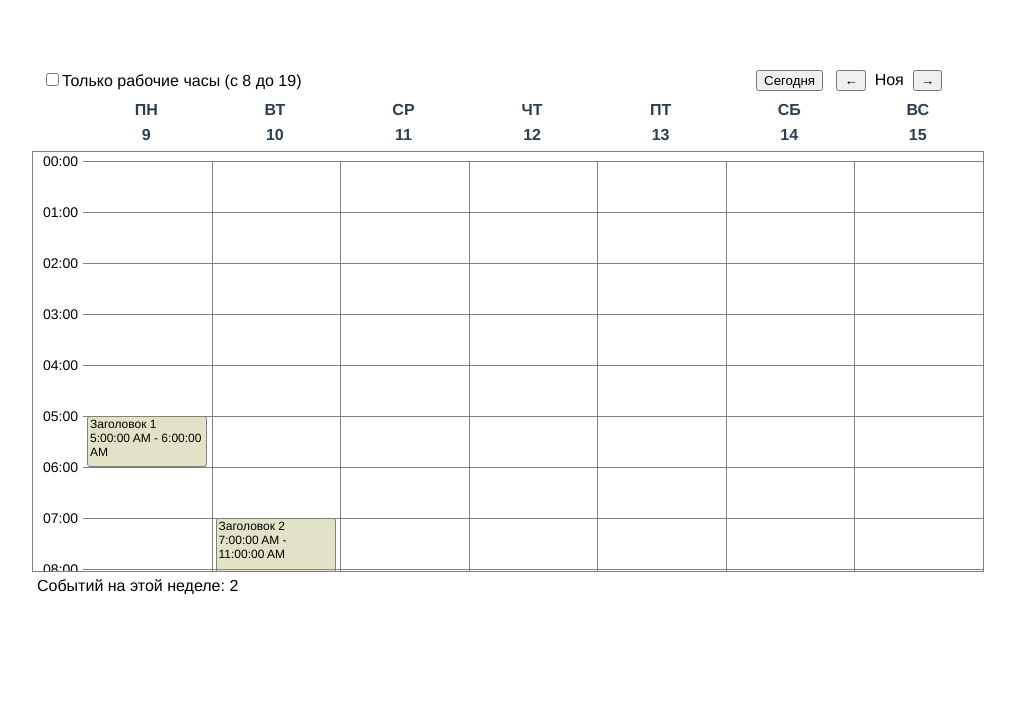
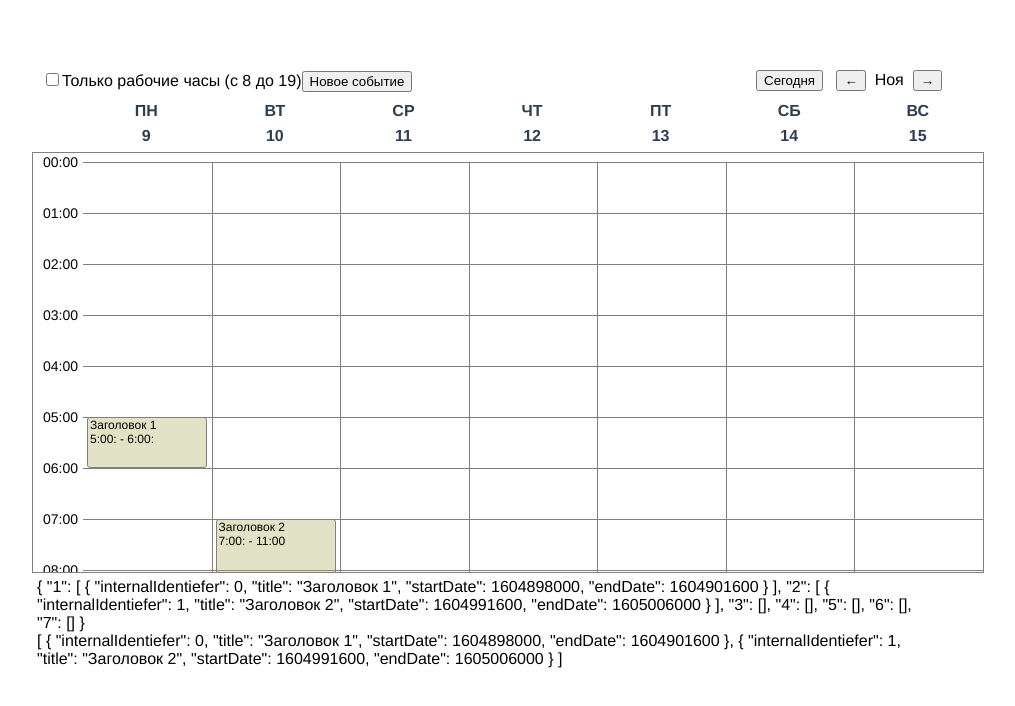
Before and after one commit to makkoveevs/mymapa-test, a Vue app: page / in a window 1280 px wide. Shown: the top 706 px of the page, without its empty margins (158-1173 px from the left). Built offline with nearby package versions, Linux system fonts and the light colour scheme.

Commit message:
Event Creator and Event Edit

```diff
--- a/src/common/DateUtils.js
+++ b/src/common/DateUtils.js
@@ -28,6 +28,10 @@ const hourItemHeight = 51;
 
 const getNextModnayTS = (monday) => new Date(monday + weekTSPeriod) / 1000;
 
+const roundDateProcessor = (ts = 0) => {
+  return Math.round(ts / 60) * 60;
+};
+
 export default {
   getMondayTS,
   createDefaultHoursList,
@@ -38,4 +42,5 @@ export default {
   monthsNames,
   hourItemHeight,
   getNextModnayTS,
+  roundDateProcessor,
 };
--- /dev/null
+++ b/src/common/EventManager.js
@@ -0,0 +1,41 @@
+let i = 0;
+import DateUtils from './DateUtils';
+
+class EventItem {
+  constructor({ internalIdentiefer, title, startDate = new Date() / 1000, endDate = new Date() / 1000 }) {
+    this.internalIdentiefer =
+      internalIdentiefer == null || internalIdentiefer == undefined
+        ? this.constructor.idGenerator()
+        : internalIdentiefer;
+    this.title = title || '';
+    this.startDate = this.constructor.startDateProcessor(startDate);
+    this.endDate = this.endDateProcessor(endDate);
+  }
+
+  static startDateProcessor(ts) {
+    return DateUtils.roundDateProcessor(ts);
+  }
+  static idGenerator() {
+    return i++;
+  }
+
+  endDateProcessor(ts) {
+    const minLength = 60;
+    let ret = DateUtils.roundDateProcessor(ts);
+    if (ret < this.startDate + minLength) ret = this.startDate + minLength;
+    return ret;
+  }
+}
+
+class EventManager {
+  constructor(data) {
+    return this.constructor.eventProcessor(data);
+  }
+
+  static eventProcessor(data = []) {
+    if (!Array.isArray(data)) return [];
+    return data.map((e) => new EventItem({ ...e, internalIdentiefer: i++ }));
+  }
+}
+
+export { EventManager, EventItem };
--- a/src/components/Calendar/index.vue
+++ b/src/components/Calendar/index.vue
@@ -4,6 +4,10 @@
       <div>
         <input type="checkbox" v-model="only_work_hours" id="only_work_hours" />
         <label for="only_work_hours">Только рабочие часы (c {{ work_hours.start }} до {{ work_hours.end }})</label>
+        <button type="button" @click="addEventDialog = true" v-if="!addEventDialog && editedItem == null">
+          Новое событие
+        </button>
+        <button type="button" @click="cancel" v-else>Отменить</button>
       </div>
       <div>
         <button type="button" @click="setToday">Сегодня</button>&nbsp;&nbsp;
@@ -11,6 +15,14 @@
         &nbsp;{{ currentMonthName }}&nbsp;
         <button type="button" @click="incrementWeek">&#8594;</button>
       </div>
+    </div>
+    <div>
+      <event-creator
+        @saveevent="saveEvent"
+        v-if="addEventDialog || editedItem"
+        :ev="editedItem"
+        :editmode="!addEventDialog"
+      />
     </div>
     <div class="week_container">
       <div class="day_of_week" v-for="day_item in days_of_week" :key="day_item.number">
@@ -44,12 +56,15 @@
             :key="i"
             :evtdata="evt"
             :style="`top:${getEventTopPosition(evt.startDate, day_item.number)}px;`"
+            @editevent="editEvent"
           ></event-component>
         </div>
       </div>
     </div>
     <div class="footer_section">
-      <div>Событий на этой неделе: {{ eventsOnSelectedWeek.length }}</div>
+      <!-- <div>Событий на этой неделе: {{ eventsOnSelectedWeek.length }}</div> -->
+      <div>{{ eventsByDays }}</div>
+      <div>{{ data }}</div>
     </div>
   </div>
 </template>
@@ -57,11 +72,13 @@
 <script>
 import calendar_events from '@/mock/calendar_events';
 import DateUtils from '@/common/DateUtils.js';
-import EventComponent from './EventComponent.vue';
+import EventComponent from '../EventComponent';
+import EventCreator from '../EventCreator';
+import { EventManager, EventItem } from '@/common/EventManager';
 
 export default {
   name: 'Calendar',
-  components: { EventComponent },
+  components: { EventComponent, EventCreator },
   data() {
     this.work_hours = { start: 8, end: 19 };
     this.hour_item_height = DateUtils.hourItemHeight;
@@ -73,6 +90,9 @@ export default {
       monday: DateUtils.getMondayTS(),
       eventsByDays: {},
       prepareDropDay: 0,
+
+      addEventDialog: false,
+      editedItem: null,
     };
   },
   methods: {
@@ -80,6 +100,9 @@ export default {
       this.prepareDropDay = 0;
     },
     dropHandler(event) {
+      this.editedItem = null;
+      this.addEventDialog = false;
+
       const dropDay = this.prepareDropDay;
       this.dragEndHandler();
       const offsetYstart = +event.dataTransfer.getData('offsety');
@@ -104,10 +127,11 @@ export default {
       const evtStr = event.dataTransfer.getData('evt');
       //вынужденно ищу событие таким образом, так как в исходных данных нет никакого уникального идентификатора (напр. ключа ID)
       const idx = this.data.findIndex((e) => JSON.stringify(e) === evtStr);
+      // const idx = this.data.findIndex((e) => e.internalIdentiefer == evtStr.internalIdentiefer);
       if (idx == -1) return;
       const eventLength = this.data[idx].endDate - this.data[idx].startDate;
-      this.$set(this.data[idx], 'startDate', Math.round(newStartTime));
-      this.$set(this.data[idx], 'endDate', Math.round(newStartTime + eventLength));
+      this.$set(this.data[idx], 'startDate', DateUtils.roundDateProcessor(Math.round(newStartTime)));
+      this.$set(this.data[idx], 'endDate', DateUtils.roundDateProcessor(Math.round(newStartTime + eventLength)));
       this.createStructure();
     },
 
@@ -132,7 +156,7 @@ export default {
 
       this.eventsOnSelectedWeek.forEach((e) => {
         const calcValue = (e.startDate * 1000 - this.monday) / DateUtils.dayTSPeriod;
-        const dayNum = Math.ceil(calcValue);
+        const dayNum = Math.ceil(calcValue) === 0 ? 1 : Math.ceil(calcValue);
         this.eventsByDays[dayNum].push(e);
       });
     },
@@ -144,6 +168,7 @@ export default {
       const coef = this.only_work_hours ? 24 - this.work_hours.end : 0;
       return (DateUtils.dayTSPeriod * dayNum + this.monday / 1) / 1000 - 1 - coef * 60 * 60;
     },
+
     getEventTopPosition(startDate, dayNum) {
       const ts0 = startDate;
       const ts1 = this.getTSStartOfDay(dayNum);
@@ -153,9 +178,58 @@ export default {
 
       return (px1 * (ts2 - ts1) + px2 * (ts0 - ts1)) / (ts2 - ts1);
     },
+
+    saveEvent(ev) {
+      const { title } = ev;
+
+      const startDate =
+        this.monday / 1000 +
+        (DateUtils.dayTSPeriod * (ev.dayNum - 1) +
+          DateUtils.hourTSPeriod * (ev.startTime.slice(0, 2) * 1) +
+          (DateUtils.hourTSPeriod / 60) * (ev.startTime.slice(3, 5) * 1)) /
+          1000;
+      let endDate =
+        this.monday / 1000 +
+        (DateUtils.dayTSPeriod * (ev.dayNum - 1) +
+          DateUtils.hourTSPeriod * (ev.endTime.slice(0, 2) * 1) +
+          (DateUtils.hourTSPeriod / 60) * (ev.endTime.slice(3, 5) * 1)) /
+          1000;
+
+      if (endDate <= startDate) endDate = startDate + DateUtils.hourTSPeriod / 1000;
+
+      if (this.addEventDialog) {
+        this.data.push(new EventItem({ title, startDate, endDate }));
+        this.addEventDialog = false;
+      } else if (this.editedItem != null) {
+        console.log('not null', this.editedItem);
+        const idx = this.data.findIndex((e) => +e.internalIdentiefer === +this.editedItem.internalIdentiefer);
+        if (idx === -1) return;
+        this.$set(
+          this.data,
+          idx,
+          new EventItem({ title, startDate, endDate, internalIdentiefer: this.editedItem.internalIdentiefer }),
+        );
+        console.log('idx', idx);
+        this.editedItem = null;
+      }
+    },
+
+    editEvent(ev) {
+      const startTime = new Date(ev.startDate * 1000).toLocaleTimeString().slice(0, 5);
+      const endTime = new Date(ev.endDate * 1000).toLocaleTimeString().slice(0, 5);
+      this.editedItem = { title: ev.title, dayNum: 1, startTime, endTime, internalIdentiefer: ev.internalIdentiefer };
+    },
+
+    cancel() {
+      this.addEventDialog = false;
+      this.editedItem = null;
+    },
   },
   watch: {
     monday() {
+      this.createStructure();
+    },
+    data() {
       this.createStructure();
     },
   },
@@ -173,7 +247,7 @@ export default {
     },
     eventsOnSelectedWeek() {
       return this.data.filter(
-        (e) => e.startDate > this.monday / 1000 && e.endDate < DateUtils.getNextModnayTS(this.monday / 1),
+        (e) => e.startDate >= this.monday / 1000 && e.endDate < DateUtils.getNextModnayTS(this.monday / 1),
       );
     },
     eventsContainerHeight() {
@@ -181,10 +255,7 @@ export default {
     },
   },
   created() {
-    this.data = calendar_events;
-  },
-  mounted() {
-    this.createStructure();
+    this.data = new EventManager(calendar_events);
   },
 };
 </script>
--- a/src/components/Calendar/EventComponent.vue
+++ b/src/components/EventComponent/index.vue
@@ -4,6 +4,7 @@
     draggable="true"
     class="event-component-root"
     :style="`height:${eventsComponentHeight}px;`"
+    @dblclick="editEvent"
   >
     <div>{{ evtdata.title }}</div>
     <div>{{ startTime }} - {{ endTime }}</div>
@@ -12,16 +13,27 @@
 
 <script>
 import DateUtils from '@/common/DateUtils';
+import { EventItem } from '@/common/EventManager';
 
 export default {
   name: 'EventComponent',
-  props: ['evtdata'],
+  props: {
+    evtdata: {
+      type: Object,
+      default: function() {
+        return new EventItem();
+      },
+    },
+  },
   methods: {
     startDragHandler(event, evt) {
       event.dataTransfer.dropEffect = 'move';
       event.dataTransfer.effectAllowed = 'move';
       event.dataTransfer.setData('evt', JSON.stringify(evt));
       event.dataTransfer.setData('offsety', `${event.offsetY}`);
+    },
+    editEvent() {
+      this.$emit('editevent', this.evtdata);
     },
   },
   computed: {
@@ -33,10 +45,10 @@ export default {
       );
     },
     startTime() {
-      return new Date(this.$props.evtdata.startDate * 1000).toLocaleTimeString();
+      return new Date(this.$props.evtdata.startDate * 1000).toLocaleTimeString().slice(0, 5);
     },
     endTime() {
-      return new Date(this.$props.evtdata.endDate * 1000).toLocaleTimeString();
+      return new Date(this.$props.evtdata.endDate * 1000).toLocaleTimeString().slice(0, 5);
     },
   },
 };
--- /dev/null
+++ b/src/components/EventCreator/index.vue
@@ -0,0 +1,63 @@
+<template>
+  <div>
+    <input type="text" v-model="evt.title" />
+    <select v-model.number="evt.dayNum">
+      <option v-for="day in dayNameList" :key="day.number" :value="day.number">{{ day.title }}</option>
+    </select>
+    Начало<input type="time" v-model="evt.startTime" /> Конец<input type="time" v-model="evt.endTime" />
+    <button type="button" @click="create">
+      <span v-if="editmode">Сохранить</span>
+      <span v-else>Создать</span>
+    </button>
+  </div>
+</template>
+
+<script>
+import DateUtils from '@/common/DateUtils';
+
+export default {
+  name: 'EventCreator',
+  props: {
+    editmode: {
+      type: Boolean,
+      default: false,
+    },
+    ev: {
+      type: Object,
+      default: function() {
+        return {
+          title: '',
+          dayNum: 1,
+          startTime: '08:00',
+          endTime: '09:00',
+        };
+      },
+    },
+  },
+  data() {
+    return {
+      evt: null,
+    };
+  },
+  methods: {
+    create() {
+      this.$emit('saveevent', this.evt);
+    },
+  },
+  created() {
+    this.dayNameList = DateUtils.getDaysOfWeekDefaultsWeek;
+    if (this.$props.editmode) {
+      this.evt = this.$props.ev;
+    } else {
+      this.evt = {
+        title: '',
+        dayNum: 1,
+        startTime: '08:00',
+        endTime: '09:00',
+      };
+    }
+  },
+};
+</script>
+
+<style scoped></style>
--- /dev/null
+++ b/vue.config.js
@@ -0,0 +1,5 @@
+module.exports = {
+  devServer: {
+    https: false,
+  },
+};
```
